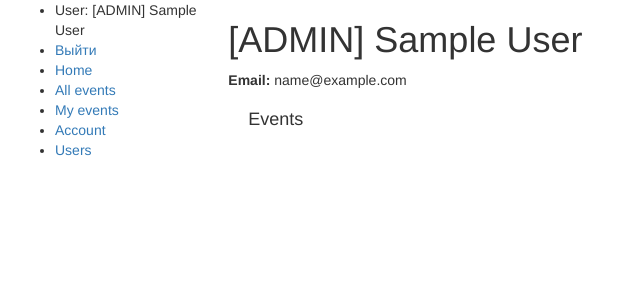
After one commit to FaneTheEternal/probation-keysystems, a Django app: page /organizer/user/1 in a window 1280 px wide. The commit adds this page. Shown: the top 300 px of the page, without its empty margins (0-640 px from the left). Run offline with Django 3.2, Linux system fonts and the light colour scheme; the visitor is signed in with stand-in values (Sample User, id 1); data comes from the database, SQL or seed files in the repository; data that the repository does not hold is empty; some libraries are stand-ins or nearby versions.

Commit message:
complete user list & detail

```diff
--- a/mysite/organizer/templates/base_generic.html
+++ b/mysite/organizer/templates/base_generic.html
@@ -18,13 +18,13 @@
                     {% if user.is_authenticated %}
                         {% block sidebar %}
                         <ul class="sidebar-nav">
-                            <li>User: {{ user.first_name }} {{ user.last_name }}</li>
+                            <li>User: {% if user.is_superuser %}[ADMIN]{% endif %} {{ user.profile }}</li>
                             <li><a href="{% url 'logout' %}">Выйти</a></li>
                             <li><a href="{% url 'index' %}">Home</a></li>
                             <li><a href="{% url 'events' %}">All events</a></li>
                             <li><a href="{% url 'user-events' %}">My events</a></li>
                             <li><a href="{% url 'account' %}">Account</a></li>
-                            {% if user.is_superuser %}<li><a href="">Users</a></li>{% endif %}
+                            {% if user.is_superuser %}<li><a href="{% url 'users' %}">Users</a></li>{% endif %}
                         </ul>
                         {% endblock sidebar %}
                     {% endif %}
--- /dev/null
+++ b/mysite/organizer/templates/organizer/profile_detail.html
@@ -0,0 +1,16 @@
+{% extends 'base_generic.html' %}
+
+{% block content %}
+    <h1>{% if profile.user.is_superuser %}[ADMIN]{% elif profile.is_moderator %}[MODERATOR]{% endif %} {{ profile }}</h1>
+    <p><strong>Email: </strong> {{ profile.user.email }}</p>
+
+    <div style="margin-left: 20px;margin-top: 20px;">
+        <h4>Events</h4>
+
+        {% for partic in profile.user.participant_set.all %}
+            <hr>
+            <a href="{{ partic.event.get_absolute_url }}">{{partic.event}}</a> ({{ partic.event.event_date }})
+        {% endfor %}
+
+    </div>
+{% endblock content %}
--- a/mysite/organizer/urls.py
+++ b/mysite/organizer/urls.py
@@ -76,3 +76,17 @@ urlpatterns += [
         name='partic-confirm',
     ),
 ]
+
+# User list & detail
+urlpatterns += [
+    url(
+        r'^users/$',
+        views.UsersListView.as_view(),
+        name='users',
+    ),
+    url(
+        r'^user/(?P<pk>\d+)$',
+        views.UserDetailView.as_view(),
+        name='user-detail',
+    ),
+]
--- a/mysite/organizer/views.py
+++ b/mysite/organizer/views.py
@@ -6,7 +6,7 @@ from django.views import generic
 from django.views.generic.edit import CreateView, UpdateView, DeleteView
 from django.core.exceptions import PermissionDenied
 from django.urls import reverse_lazy
-from .models import Participant
+from .models import Participant, Profile
 
 from .models import Event
 
@@ -40,7 +40,7 @@ class EventDetailView(LoginRequiredMixin, generic.DetailView):
 def user_account_view(request):
     return render(
         request,
-        'organizer/user_detail.html',
+        'organizer/account_detail.html',
     )
 
 
@@ -171,9 +171,12 @@ class CustomEventViews(LoginRequiredMixin):
 
 
 class UsersListView(LoginRequiredMixin, generic.ListView):
-    model = User
+    model = Profile
     paginate_by = 10
+
+    def get_queryset(self):
+        return Profile.objects.all().order_by('user__first_name')
 
 
 class UserDetailView(LoginRequiredMixin, generic.DetailView):
-    model = User
+    model = Profile
```
Also changed, not shown: mysite/organizer/templates/organizer/profile_list.html (added, +13 -0 lines), mysite/organizer/templates/organizer/account_detail.html (renamed from mysite/organizer/templates/organizer/user_detail.html).
